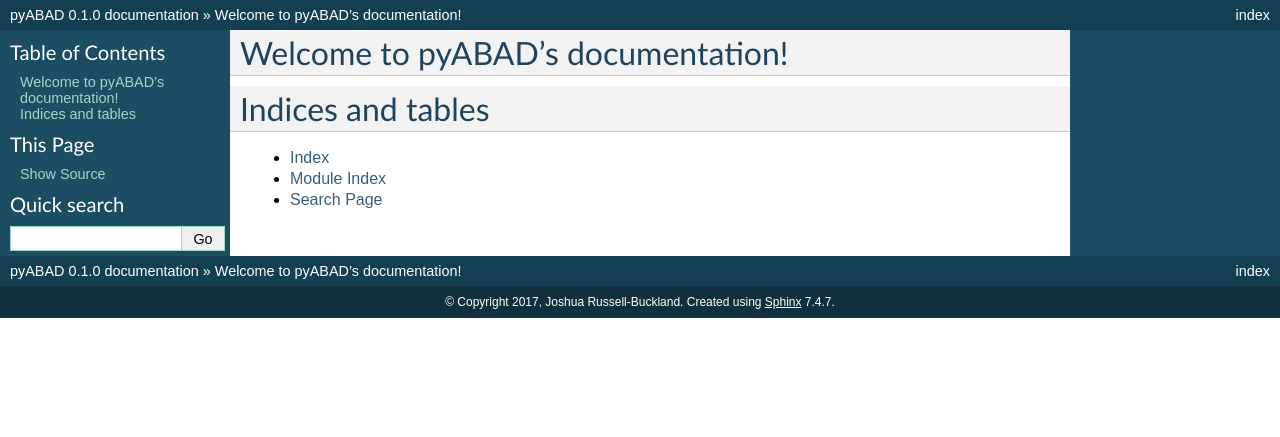
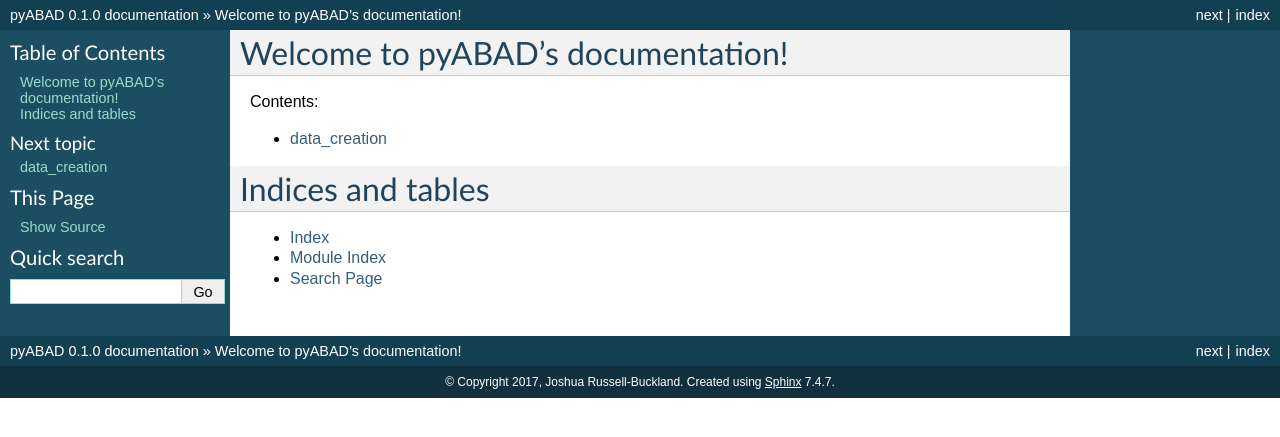
Before and after one commit to multimodalspectroscopy/pyABAD, a Sphinx documentation site: the page built from docs/source/index.rst, in a window 1280 px wide. Shown: the top 437 px of the page. Built offline with Sphinx 7.4.7, drawn with Linux system fonts in a browser that asks for light colours.

Commit message:
include data creation rst

```diff
--- /dev/null
+++ b/docs/source/data_creation.rst
@@ -0,0 +1,5 @@
+data_creation
+==============
+
+.. automodule:pyabad:data_creation
+   :members:
--- a/docs/source/index.rst
+++ b/docs/source/index.rst
@@ -10,6 +10,7 @@
    :maxdepth: 2
    :caption: Contents:
 
+   data_creation
 
 Indices and tables
 ==================
```
